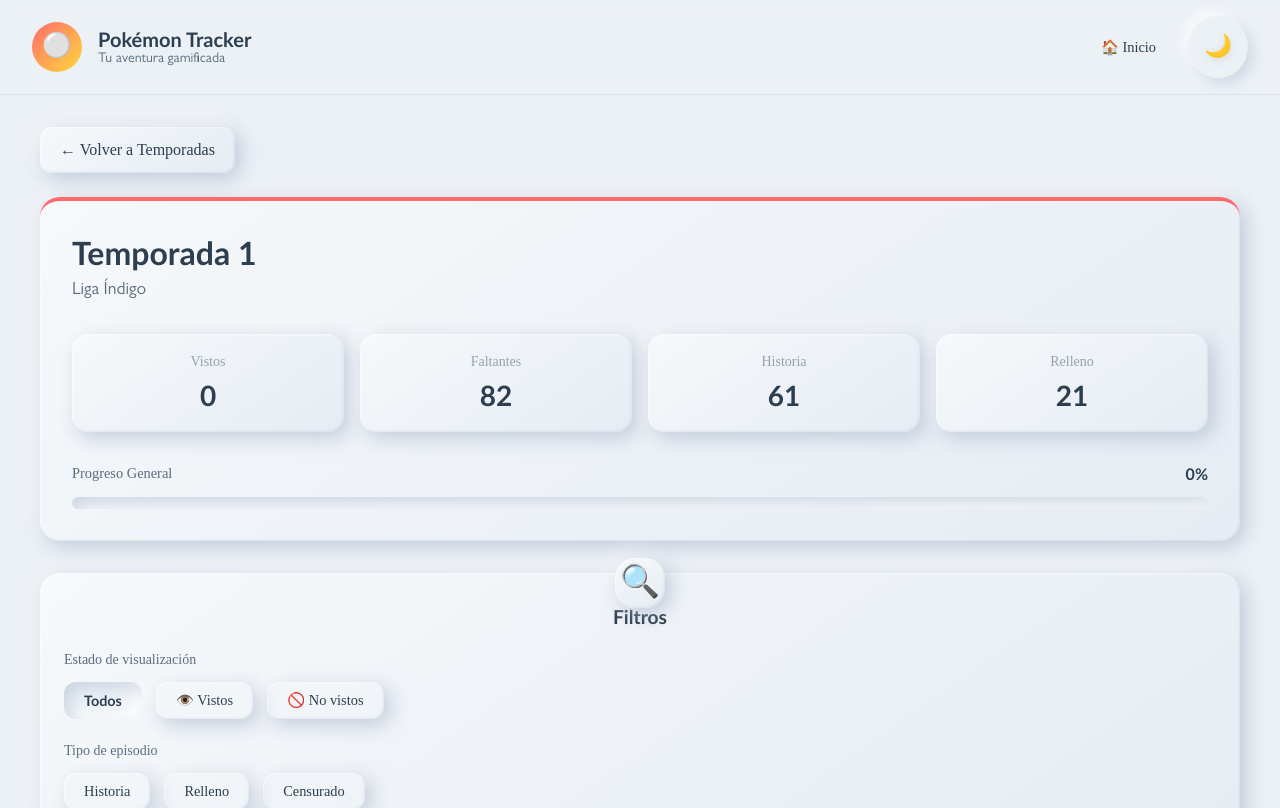
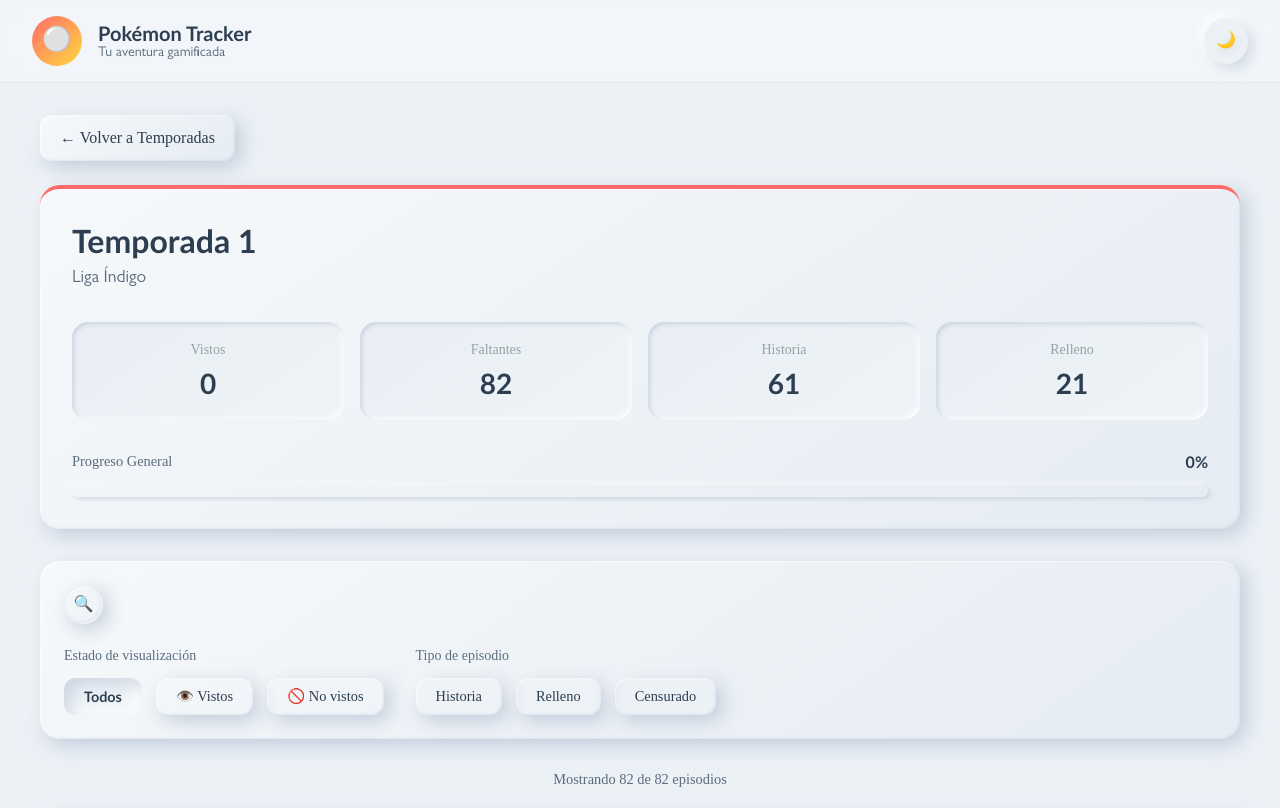
Before and after one commit to AgussRezett/pokemon-player, a React (Vite) app: page /season/1 in a window 1280 px wide. Shown: the top 808 px of the page. Built offline with nearby package versions, Linux system fonts and the light colour scheme; a web font is replaced by a local one.

Commit message:
style: season details shadows

```diff
--- a/src/components/Navbar/Navbar.tsx
+++ b/src/components/Navbar/Navbar.tsx
@@ -17,9 +17,6 @@
                 </Link>
 
                 <div className={styles.navActions}>
-                    <Link to="/" className={styles.homeButton}>
-                        🏠 Inicio
-                    </Link>
                     <ThemeToggle />
                 </div>
             </div>
--- a/src/components/ThemeToggle/ThemeToggle.module.scss
+++ b/src/components/ThemeToggle/ThemeToggle.module.scss
@@ -2,7 +2,7 @@
   display: flex;
   align-items: center;
   justify-content: center;
-  padding: 1rem;
+  padding: 0.75rem;
   color: var(--text-primary);
   cursor: pointer;
   border-radius: 50%;
@@ -32,7 +32,7 @@
   }
 
   .icon {
-    font-size: 1.4rem;
+    font-size: 1rem;
     display: flex;
     align-items: center;
     filter: drop-shadow(0 2px 4px rgba(0, 0, 0, 0.1));
--- a/src/components/pages/SeasonDetail/SeasonDetail.module.scss
+++ b/src/components/pages/SeasonDetail/SeasonDetail.module.scss
@@ -79,9 +79,8 @@
 }
 
 .statCard {
-  @include neu.neu-card(#ecf1f6);
+  @include neu.neu-inset(#ecf1f6, 16px, 2px);
   padding: 1.25rem;
-  border-radius: 16px;
   text-align: center;
   transition: transform 0.2s ease;
 
@@ -134,64 +133,99 @@
 }
 
 .progressBar {
-  @include neu.neu-pressed(#ecf1f6);
   height: 12px;
   border-radius: 10px;
   overflow: hidden;
+
+  box-shadow:
+    2px 2px 4px rgba(163, 177, 198, 0.4),
+    -2px -2px 4px rgba(255, 255, 255, 0.6);
 }
 
 .progressFill {
   height: 100%;
   border-radius: 10px;
   transition: width 0.3s ease;
-  box-shadow: 0 2px 6px rgba(0, 0, 0, 0.15);
+
 }
 
 // Filtros
 .filtersCard {
-  @include neu.neu-card(#ecf1f6);
+  display: flex;
+  flex-direction: column;
+  gap: 1.5rem;
+  position: relative;
   padding: 1.5rem;
   border-radius: 20px;
   margin-bottom: 2rem;
+  @include neu.neu-card(#ecf1f6);
+}
+
+.filterIconContainer {
   position: relative;
+  background: var(--bg-secondary);
+  width: 35px;
+  height: 35px;
+  display: flex;
+  align-items: center;
+  justify-content: center;
+  border: 2px solid var(--bg-primary);
+  @include neu.neu-card(#ecf1f6, 50%, 2%, 1%);
+
+
+  &:hover>.clearFiltersBubble {
+    transform: translateY(-2px);
+  }
+}
+
+.filtersActive {
+  transition: border var(--transition-speed);
+
+  &:hover {
+    border: 2px solid var(--danger-bg);
+    cursor: pointer;
+  }
 }
 
 .filterIcon {
+  font-size: 1rem;
+}
+
+.clearFiltersBubble {
   position: absolute;
-  top: -15px;
-  left: 50%;
-  transform: translateX(-50%);
-  font-size: 2rem;
-  background: var(--bg-secondary);
-  width: 50px;
-  height: 50px;
+  right: -3px;
+  top: -3px;
+  width: 15px;
+  height: 15px;
   display: flex;
   align-items: center;
   justify-content: center;
-  border-radius: 50%;
-  @include neu.neu-card(#ecf1f6);
+  font-size: 7px;
+  @include neu.neu-card(#ecf1f6, 50%);
+  background: var(--danger-bg);
+  transition: all var(--transition-speed) ease;
 }
 
-.filtersCard h3 {
-  text-align: center;
-  margin: 0.5rem 0 1.5rem 0;
-  color: var(--text-primary);
-  font-size: 1.2rem;
+.filtersContainer {
+  width: 100%;
+  display: flex;
+  justify-content: flex-start;
+  align-items: center;
+  gap: 2rem;
+  flex-wrap: wrap;
 }
 
 .filterGroup {
-  margin-bottom: 1.5rem;
-
-  &:last-of-type {
-    margin-bottom: 0;
-  }
+  display: flex;
+  flex-direction: column;
+  gap: 0.875rem;
+  min-width: 150px;
 }
 
 .filterLabel {
   display: block;
   font-size: 0.875rem;
   color: var(--text-secondary);
-  margin-bottom: 0.875rem;
   font-weight: 500;
 }
 
@@ -237,24 +271,7 @@
   }
 }
 
-.clearFilters {
-  @include neu.neu-card(#ecf1f6);
-  width: 100%;
-  padding: 0.875rem;
-  border-radius: 12px;
-  border: none;
-  background: var(--danger-bg);
-  color: var(--danger-text);
-  font-weight: 600;
-  cursor: pointer;
-  margin-top: 1rem;
-  transition: all 0.2s ease;
 
-  &:hover {
-    transform: translateY(-2px);
-    box-shadow: 0 4px 12px rgba(0, 0, 0, 0.1);
-  }
-}
 
 // Contador de resultados
 .resultsCount {
@@ -281,10 +298,6 @@
   gap: 1.25rem;
   transition: all 0.2s ease;
 
-  &:hover {
-    @include neu.neu-pressed(#ecf1f6);
-  }
-
   &.watched {
     border-left: 4px solid var(--success-text);
   }
@@ -296,7 +309,6 @@
 }
 
 .episodeNumber {
-  @include neu.neu-card(#ecf1f6);
   min-width: 50px;
   min-height: 50px;
   width: 50px;
--- a/src/components/pages/SeasonDetail/SeasonDetail.tsx
+++ b/src/components/pages/SeasonDetail/SeasonDetail.tsx
@@ -95,6 +95,8 @@
     toggleWatched(code);
   };
 
+  const areFiltersActive = (filterWatched !== 'all' || filterType !== 'all')
+
   return (
     <div className={styles.container}>
       {/* Header con botón de volver */}
@@ -159,9 +161,21 @@
 
       {/* Filtros */}
       <div className={styles.filtersCard}>
-        <div className={styles.filterIcon}>🔍</div>
-        <h3>Filtros</h3>
+        <button className={`${styles.filterIconContainer} ${areFiltersActive && styles.filtersActive}`}
+          onClick={() => {
+            setFilterWatched('all');
+            setFilterType('all');
+          }}>
+          <span className={styles.filterIcon}>🔍</span>
+          {areFiltersActive && (
+            <span className={styles.clearFiltersBubble}
+            >
+              ❌
+            </span>
+          )}
+        </button>
 
+        <div className={styles.filtersContainer}>
           <div className={styles.filterGroup}>
             <label className={styles.filterLabel}>Estado de visualización</label>
             <div className={styles.filterButtons}>
@@ -209,18 +223,8 @@
               </button>
             </div>
           </div>
+        </div>
 
-        {(filterWatched !== 'all' || filterType !== 'all') && (
-          <button
-            onClick={() => {
-              setFilterWatched('all');
-              setFilterType('all');
-            }}
-            className={styles.clearFilters}
-          >
-            Limpiar filtros
-          </button>
-        )}
       </div>
 
       {/* Contador de resultados */}
--- a/src/components/pages/SeasonSelector/SeasonSelector.module.scss
+++ b/src/components/pages/SeasonSelector/SeasonSelector.module.scss
@@ -1,7 +1,7 @@
 @use "../../../styles/abstracts/neumorphism" as neu;
 
 .container {
-    padding: 2rem 0;
+    padding: 0;
 }
 
 .header {
@@ -129,7 +129,7 @@
 }
 
 .stat {
-    @include neu.neu-card(#ecf1f6);
+    @include neu.neu-inset(#ecf1f6, 16px, 2px);
     padding: 1rem;
     border-radius: 12px;
     text-align: center;
--- a/src/styles/abstracts/_neumorphism.scss
+++ b/src/styles/abstracts/_neumorphism.scss
@@ -4,7 +4,7 @@
         $radius: 20px,
         $lightness-top: 3%,
         $lightness-bottom: -2%,
-        $shadow-spread: 20px) {
+        $shadow-blur: 20px) {
         border-radius: $radius;
 
         background: linear-gradient(145deg,
@@ -12,18 +12,38 @@
                         color.adjust($bg, $lightness: $lightness-bottom));
 
         box-shadow:
-                5px 5px $shadow-spread var(--dark),
-                -5px -5px $shadow-spread var(--light),
+                5px 5px $shadow-blur var(--dark),
+                -5px -5px $shadow-blur var(--light),
                 inset 1px 1px 2px rgba(255, 255, 255, 0.6),
                 inset -1px -1px 2px rgba(163, 177, 198, 0.2);
 }
 
-@mixin neu-pressed($bg, $spread: 14px) {
+@mixin neu-pressed($bg, $blur: 14px) {
         background: linear-gradient(145deg,
                         color.adjust($bg, $lightness: -2%),
                         color.adjust($bg, $lightness: 2%));
 
         box-shadow:
-                inset 6px 6px $spread rgba(163, 177, 198, 0.4),
-                inset -6px -6px $spread rgba(255, 255, 255, 0.8);
+                inset 6px 6px $blur rgba(163, 177, 198, 0.4),
+                inset -6px -6px $blur rgba(255, 255, 255, 0.8);
 }
+
+
+
+@mixin neu-inset($bg,
+        $radius: 16px,
+        $depth: 8px,
+        $lightness-top: -1%,
+        $lightness-bottom: 1%) {
+        border-radius: $radius;
+
+        background: linear-gradient(145deg,
+                        color.adjust($bg, $lightness: $lightness-top),
+                        color.adjust($bg, $lightness: $lightness-bottom));
+
+        box-shadow:
+                inset $depth $depth (
+                $depth * 2) rgba(163, 177, 198, 0.45),
+                inset (-$depth) (-$depth) ($depth * 2) rgba(255, 255, 255, 0.9
+        );
+}
--- a/src/styles/abstracts/_themes.scss
+++ b/src/styles/abstracts/_themes.scss
@@ -1,8 +1,7 @@
 // Tema Claro (TCG Pocket Style)
 [data-theme='light'] {
+  --bg-glass: rgba(255, 255, 255, 0.3);
   // Gradientes de fondo
-  // --bg-gradient-1: linear-gradient(135deg, #e8eef7 0%, #fce4ec 100%);
-  // --bg-gradient-1: #f7f8fa;
   --bg-gradient-1: #ecf1f6;
   --shadow-light: rgba(255, 255, 255, 0.6);
   --shadow-dark: rgba(163, 177, 198, 0.35);
```
Lines whose indentation alone changed are shown as unchanged.
